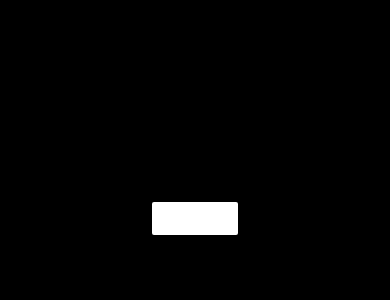
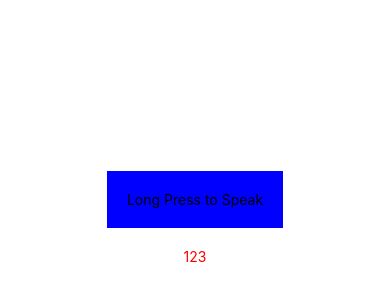
Before and after one commit to linnaijun/AccountingGPTmom, a React Native app: screen / in a window 390 px wide. Shown: the part 204-504 px from the top of the page. Built offline with nearby package versions, Linux system fonts and the light colour scheme.

Commit message:
voice input

```diff
--- a/App.tsx
+++ b/App.tsx
@@ -1,27 +1,56 @@
-import React, { useState } from 'react';
-import { StyleSheet, View, Button } from 'react-native';
+import React, { useState, useEffect } from 'react';
+import { View, Text, TouchableOpacity, Alert } from 'react-native';
+import Voice from '@react-native-voice/voice';
 
 const App = () => {
-  const [buttonColor, setButtonColor] = useState<string>('white');
+  const [text, setText] = useState('123');
+  const [isListening, setIsListening] = useState(false);
+
+
+  const startListening = () => {
+    Voice.start('zh-TW');
+    setIsListening(true);
+  };
+
+  const stopListening = () => {
+    Voice.stop();
+    setIsListening(false);
+  };
+
+  const handleOnSpeechResults = (e: any) => {
+    if (e.value && e.value.length > 0) {
+      setText(e.value[0]);
+      sendTextToChatGPT(e.value[0]);
+    }
+  };
+
+  const sendTextToChatGPT = async (inputText: string) => {
+    Alert.alert('ChatGPT Response', `Echo: ${inputText}`);
+  };
+
+  useEffect(() => {
+    Voice.onSpeechResults = handleOnSpeechResults;
+
+    return () => {
+      Voice.destroy().then(Voice.removeAllListeners);
+    };
+  }, []);
 
   return (
-    <View style={styles.container}>
-      <Button
-        title="Press me"
-        color={buttonColor}
-        onPress={() => setButtonColor(buttonColor === 'white' ? 'red' : 'white')}
-      />
+    <View style={{ flex: 1, justifyContent: 'center', alignItems: 'center' }}>
+      <TouchableOpacity
+        onLongPress={startListening}
+        onPressOut={stopListening}
+        style={{ backgroundColor: 'blue', padding: 20 }}
+      >
+        <Text style={{ color: 'black' }}>{isListening ? 'Listening...' : 'Long Press to Speak'}</Text>
+      </TouchableOpacity>
+      <Text style={{ marginTop: 20, color: 'red' }}>{text}</Text>
+
+
+
     </View>
   );
 };
 
-const styles = StyleSheet.create({
-  container: {
-    flex: 1,
-    backgroundColor: 'black',
-    alignItems: 'center',
-    justifyContent: 'center',
-  },
-});
-
 export default App;
--- a/package.json
+++ b/package.json
@@ -10,6 +10,7 @@
     "test": "jest"
   },
   "dependencies": {
+    "@react-native-voice/voice": "^3.2.4",
     "react": "18.2.0",
     "react-native": "0.72.6"
   },
```
Also changed, not shown: 2 other files (tests, documents, lock files or other folders).
